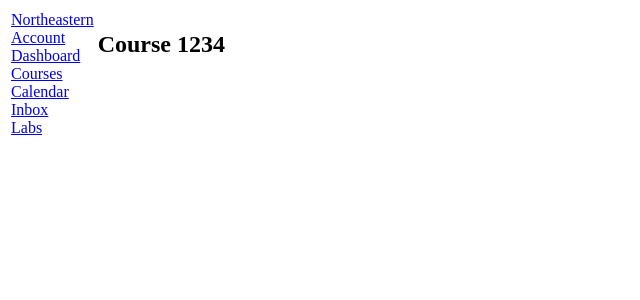
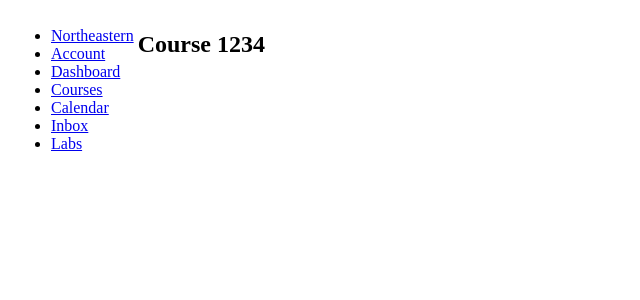
Before and after one commit to sebastianfeliciano/kambaz-next-js, a Next.js app: page /Courses in a window 1280 px wide. Shown: the top 300 px of the page, without its empty margins (0-640 px from the left). Built offline with nearby package versions, Linux system fonts and the light colour scheme.

Commit message:
Making sidebar unordered list

```diff
--- a/app/(Kambaz)/Navigation.tsx
+++ b/app/(Kambaz)/Navigation.tsx
@@ -2,12 +2,13 @@ import Link from "next/link";
 export default function KambazNavigation() {
   return (
     <div id="wd-kambaz-navigation">
-      <a href="https://www.northeastern.edu/" id="wd-neu-link" target="_blank">Northeastern</a><br/>
-      <Link href="/Account" id="wd-account-link">Account</Link><br/>
-      <Link href="/Dashboard" id="wd-dashboard-link">Dashboard</Link><br/>
-      <Link href="/Courses" id="wd-course-link">Courses</Link><br/>
-      <Link href="/Calendar" id="wd-calendar-link">Calendar</Link><br/>
-      <Link href="/Inbox" id="wd-inbox-link">Inbox</Link><br/>
-      <Link href="/Labs" id="wd-labs-link">Labs</Link><br/>
-    </div>
+      <ul>
+      <li><a href="https://www.northeastern.edu/" id="wd-neu-link" target="_blank">Northeastern</a></li>
+      <li><Link href="/Account" id="wd-account-link">Account</Link></li>
+      <li><Link href="/Dashboard" id="wd-dashboard-link">Dashboard</Link></li>
+      <li><Link href="/Courses" id="wd-course-link">Courses</Link></li>
+      <li><Link href="/Calendar" id="wd-calendar-link">Calendar</Link></li>
+      <li><Link href="/Inbox" id="wd-inbox-link">Inbox</Link></li>
+      <li><Link href="/Labs" id="wd-labs-link">Labs</Link></li>
+      </ul></div>
 );}
```
Also changed, not shown: app/(Kambaz)/Courses/[id]/Navigation.tsx (+10 -8 lines).
